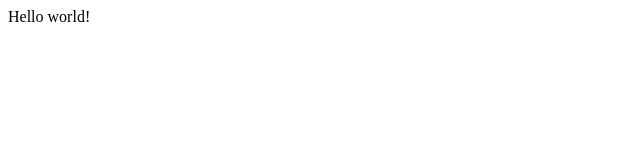
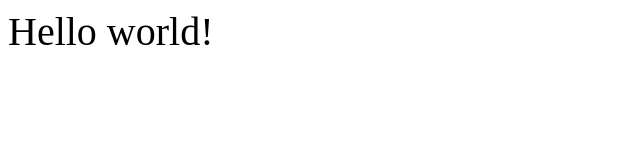
Before and after one commit to apple12347678/blog.appleseed.dev, a Gatsby site: page / in a window 1280 px wide. Shown: the whole page, without its empty margins (0-640 px from the left). Built offline with nearby package versions, Linux system fonts and the light colour scheme; Gatsby itself is replaced by a stand-in of ours.

Commit message:
feat(emotion): setup emotion

```diff
--- a/gatsby-config.js
+++ b/gatsby-config.js
@@ -1,13 +1,14 @@
 module.exports = {
   plugins: [
-    `gatsby-plugin-graphql-codegen`,
+    'gatsby-plugin-graphql-codegen',
     {
-      resolve: `gatsby-plugin-typescript`,
+      resolve: 'gatsby-plugin-typescript',
       options: {
         isTSX: true,
-        jsxPragma: `jsx`,
+        jsxPragma: 'jsx',
         allExtensions: true,
       },
-    }
+    },
+    'gatsby-plugin-emotion'
   ],
-}
+};
--- a/src/pages/index.tsx
+++ b/src/pages/index.tsx
@@ -1,5 +1,11 @@
 import React from 'react';
 
+import styled from '@emotion/styled';
+
+const Text = styled.div`
+  font-size: 40px;
+`;
+
 export default function Home() {
-  return <div>Hello world!</div>;
+  return <Text>Hello world!</Text>;
 }
```
Also changed, not shown: package.json (+6 -2 lines), 2 other files.
